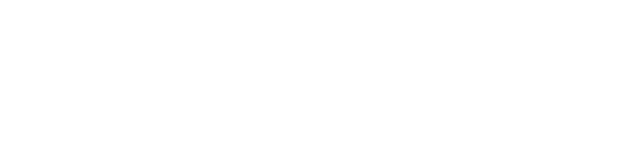
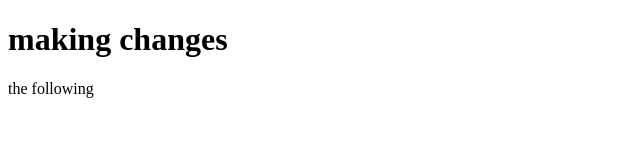
Before and after one commit to roch3/portfolio, a plain HTML site: page index.html in a window 1280 px wide. Shown: the whole page, without its empty margins (0-640 px from the left). Drawn offline with Linux system fonts and the light colour scheme.

Commit message:
added new html

```diff
--- a/index.html
+++ b/index.html
@@ -5,6 +5,7 @@
     <title>portfolio</title>
   </head>
   <body>
-
+    <h1>making changes</h1>
+<p>the following</p>
   </body>
 </html>
```
